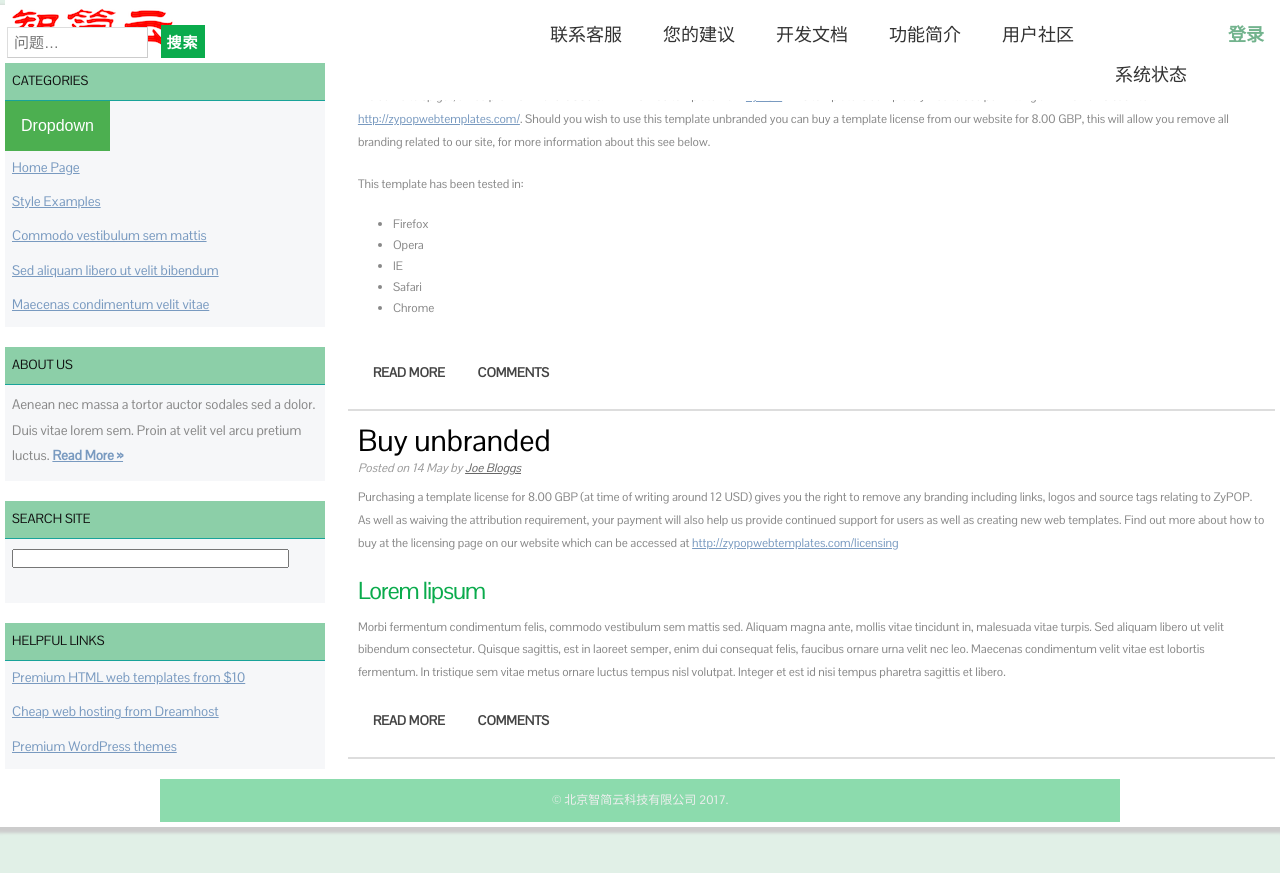
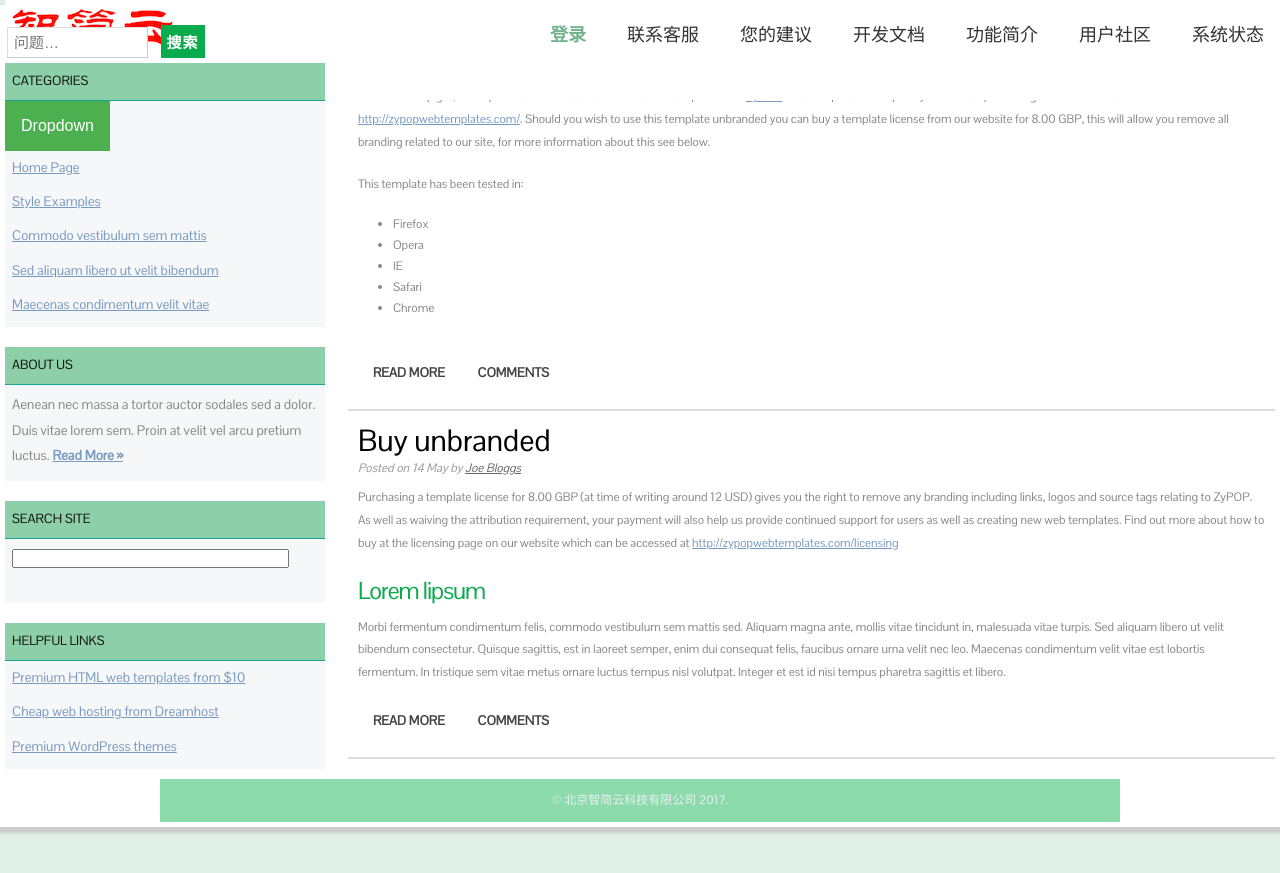
Before and after one commit to dreampivot/slipscloud.github.io, a Jekyll site: the page help/help-index.html, which Jekyll copies as it is, in a window 1280 px wide. Shown: the top 873 px of the page. Built offline with Jekyll 4.4.1, drawn with Linux system fonts in a browser that asks for light colours.

Commit message:
Create help-index.html

```diff
--- a/help/help-index.html
+++ b/help/help-index.html
@@ -105,13 +105,13 @@
     	<ul>
 
             <img class="header-image" src="../img/logo.png" alt="Buildings" />
-            <li class="start selected"><a href="https://slipscloud.bitbucket.io/"/>登录</li>
 	    <li><a href="systemstatus.html">系统状态</a></li>
             <li><a href="community.html">用户社区</a></li>
 	    <li><a href="functions.html">功能简介</a></li>
             <li><a href="api.html">开发文档</a></li>
 	    <li><a href="suggestion.html">您的建议</a></li>
             <li><a href="support.html">联系客服</a></li>
+            <li class="start selected"><a href="https://slipscloud.bitbucket.io/"/>登录</li>
 
         </ul>
     </nav>
```
